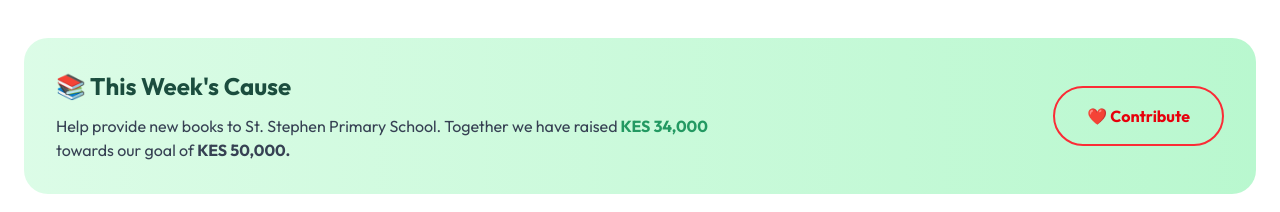
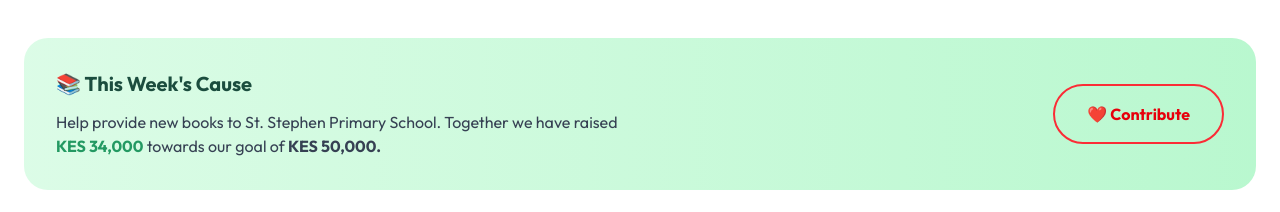
Before and after one commit to Francissha/justaskallan, a React (Vite) app in the folder Allan/: page / in a window 1280 px wide. Shown: the part 208-420 px from the top of the page. Built offline with nearby package versions, Linux system fonts and the light colour scheme; no server answers.

Commit message:
Update Header.jsx

```diff
--- a/Allan/src/components/Header.jsx
+++ b/Allan/src/components/Header.jsx
@@ -261,13 +261,13 @@ const Header = () => {
 
         <div>
 
-          <h2 className="text-2xl font-bold text-[#1B4D3E]">
+          <h2 className="text-xl font-bold text-[#1B4D3E]">
 
             📚 This Week's Cause
 
           </h2>
 
-          <p className="text-gray-700 mt-3 max-w-2xl">
+          <p className="text-gray-700 mt-3 max-w-xl">
 
             Help provide new books to St. Stephen Primary School.
             Together we have raised
```
